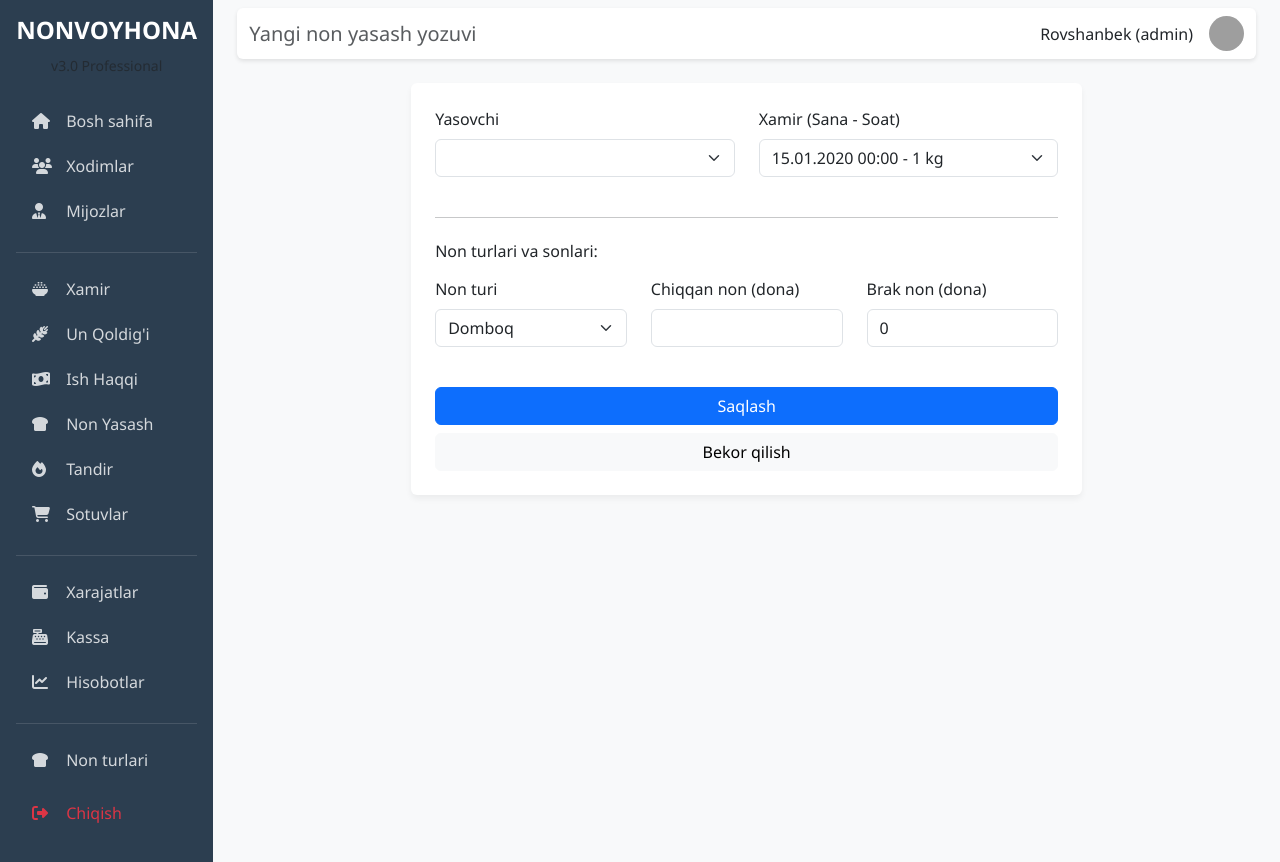
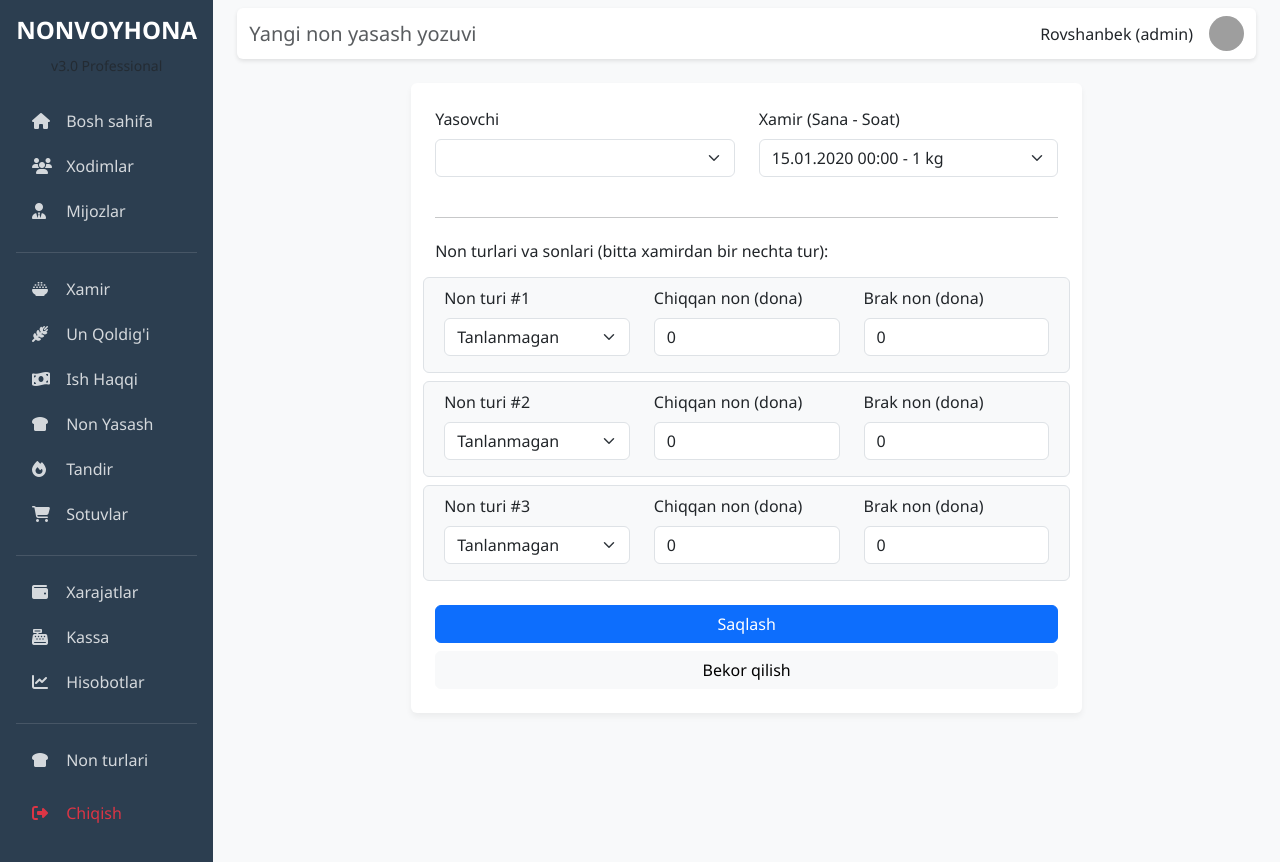
Before and after one commit to nonvoyhonatizimi/bakerysystemsolatr, a Flask app: page /production/bread/add in a window 1280 px wide. Run offline with Flask 3, Linux system fonts and the light colour scheme; a user stored in the database is signed in; tables that the repository leaves empty hold one stand-in row (values such as "Sample post"); lists and menus that the app fills with data are empty; grey boxes are pictures that could not be loaded.

Commit message:
Add multiple bread types support - 3 types per dough

```diff
--- a/routes/production.py
+++ b/routes/production.py
@@ -64,28 +64,41 @@ def add_bread():
     if request.method == 'POST':
         xamir_id = request.form.get('xamir_id')
         xodim_id = request.form.get('xodim_id')
-        non_turi = request.form.get('non_turi', 'Domboq')
-        chiqqan_non = int(request.form.get('chiqqan_non', 0))
-        brak_non = int(request.form.get('brak_non', 0))
 
         # Tanlangan xamir ma'lumotlarini olish
         dough = Dough.query.get(xamir_id)
         hamir_kg = dough.un_kg if dough else 0
 
-        new_bread = BreadMaking(
-            sana=datetime.now().date(),
-            xamir_id=xamir_id,
-            xodim_id=xodim_id,
-            hamir_kg=hamir_kg,
-            non_turi=non_turi,
-            chiqqan_non=chiqqan_non,
-            brak=brak_non,
-            sof_non=chiqqan_non - brak_non
-        )
-        db.session.add(new_bread)
+        # 3 ta non turini qayta ishlash
+        non_turlari_saqlangan = []
+        for i in range(1, 4):
+            non_turi = request.form.get(f'non_turi_{i}', '')
+            chiqqan_non = int(request.form.get(f'chiqqan_non_{i}', 0) or 0)
+            brak_non = int(request.form.get(f'brak_non_{i}', 0) or 0)
+
+            # Faqat tanlangan non turlarini saqlash
+            if non_turi and chiqqan_non > 0:
+                new_bread = BreadMaking(
+                    sana=datetime.now().date(),
+                    xamir_id=xamir_id,
+                    xodim_id=xodim_id,
+                    hamir_kg=hamir_kg,  # Barcha turlar uchun bir xil hamir kg
+                    non_turi=non_turi,
+                    chiqqan_non=chiqqan_non,
+                    brak=brak_non,
+                    sof_non=chiqqan_non - brak_non
+                )
+                db.session.add(new_bread)
+                non_turlari_saqlangan.append(f"{non_turi} ({chiqqan_non} dona)")
+
         db.session.commit()
-        ish_haqqi = hamir_kg * 1500  # 1 kg = 1500 so'm
-        flash(f'{non_turi} non yasash qo\'shildi. {hamir_kg} kg hamir. Ish haqqi: {ish_haqqi:,} so\'m', 'success')
+
+        if non_turlari_saqlangan:
+            ish_haqqi = hamir_kg * 1500  # 1 kg = 1500 so'm
+            flash(f"Non yasash qo'shildi: {', '.join(non_turlari_saqlangan)}. Hamir: {hamir_kg} kg. Ish haqqi: {ish_haqqi:,} so'm", 'success')
+        else:
+            flash('Hech qanday non turi tanlanmadi!', 'warning')
+
         return redirect(url_for('production.list_bread'))
 
     doughs = Dough.query.order_by(Dough.sana.desc()).all()
--- a/templates/production/bread_add.html
+++ b/templates/production/bread_add.html
@@ -33,13 +33,15 @@
                     </div>
 
                     <hr class="my-4">
-                    <h6 class="mb-3">Non turlari va sonlari:</h6>
+                    <h6 class="mb-3">Non turlari va sonlari (bitta xamirdan bir nechta tur):</h6>
 
-                    <div class="row">
+                    <!-- Non turi 1 -->
+                    <div class="row border rounded p-2 mb-2 bg-light">
                         <div class="col-md-4">
-                            <div class="mb-3">
-                                <label for="non_turi" class="form-label">Non turi</label>
-                                <select class="form-select" id="non_turi" name="non_turi" required>
+                            <div class="mb-2">
+                                <label class="form-label">Non turi #1</label>
+                                <select class="form-select" name="non_turi_1">
+                                    <option value="">Tanlanmagan</option>
                                     <option value="Domboq">Domboq</option>
                                     <option value="Achchiq">Achchiq</option>
                                     <option value="Buxanka">Buxanka</option>
@@ -47,15 +49,69 @@
                             </div>
                         </div>
                         <div class="col-md-4">
-                            <div class="mb-3">
-                                <label for="chiqqan_non" class="form-label">Chiqqan non (dona)</label>
-                                <input type="number" class="form-control" id="chiqqan_non" name="chiqqan_non" required min="0">
+                            <div class="mb-2">
+                                <label class="form-label">Chiqqan non (dona)</label>
+                                <input type="number" class="form-control" name="chiqqan_non_1" min="0" value="0">
                             </div>
                         </div>
                         <div class="col-md-4">
-                            <div class="mb-3">
-                                <label for="brak_non" class="form-label">Brak non (dona)</label>
-                                <input type="number" class="form-control" id="brak_non" name="brak_non" value="0" min="0">
+                            <div class="mb-2">
+                                <label class="form-label">Brak non (dona)</label>
+                                <input type="number" class="form-control" name="brak_non_1" min="0" value="0">
+                            </div>
+                        </div>
+                    </div>
+
+                    <!-- Non turi 2 -->
+                    <div class="row border rounded p-2 mb-2 bg-light">
+                        <div class="col-md-4">
+                            <div class="mb-2">
+                                <label class="form-label">Non turi #2</label>
+                                <select class="form-select" name="non_turi_2">
+                                    <option value="">Tanlanmagan</option>
+                                    <option value="Domboq">Domboq</option>
+                                    <option value="Achchiq">Achchiq</option>
+                                    <option value="Buxanka">Buxanka</option>
+                                </select>
+                            </div>
+                        </div>
+                        <div class="col-md-4">
+                            <div class="mb-2">
+                                <label class="form-label">Chiqqan non (dona)</label>
+                                <input type="number" class="form-control" name="chiqqan_non_2" min="0" value="0">
+                            </div>
+                        </div>
+                        <div class="col-md-4">
+                            <div class="mb-2">
+                                <label class="form-label">Brak non (dona)</label>
+                                <input type="number" class="form-control" name="brak_non_2" min="0" value="0">
+                            </div>
+                        </div>
+                    </div>
+
+                    <!-- Non turi 3 -->
+                    <div class="row border rounded p-2 mb-2 bg-light">
+                        <div class="col-md-4">
+                            <div class="mb-2">
+                                <label class="form-label">Non turi #3</label>
+                                <select class="form-select" name="non_turi_3">
+                                    <option value="">Tanlanmagan</option>
+                                    <option value="Domboq">Domboq</option>
+                                    <option value="Achchiq">Achchiq</option>
+                                    <option value="Buxanka">Buxanka</option>
+                                </select>
+                            </div>
+                        </div>
+                        <div class="col-md-4">
+                            <div class="mb-2">
+                                <label class="form-label">Chiqqan non (dona)</label>
+                                <input type="number" class="form-control" name="chiqqan_non_3" min="0" value="0">
+                            </div>
+                        </div>
+                        <div class="col-md-4">
+                            <div class="mb-2">
+                                <label class="form-label">Brak non (dona)</label>
+                                <input type="number" class="form-control" name="brak_non_3" min="0" value="0">
                             </div>
                         </div>
                     </div>
```
